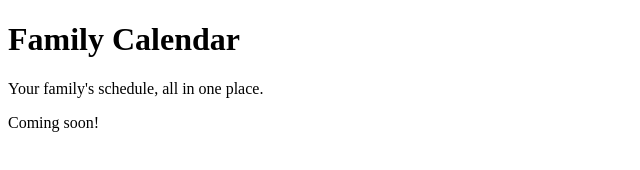
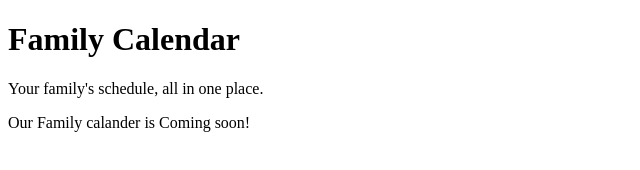
Before and after one commit to jeffroallenlucas-png/Family-calander, a plain HTML site: page Index.html in a window 1280 px wide. Shown: the whole page, without its empty margins (0-640 px from the left). Drawn offline with Linux system fonts and the light colour scheme.

Commit message:
Update Index.html

```diff
--- a/Index.html
+++ b/Index.html
@@ -9,6 +9,6 @@
 <body>
   <h1>Family Calendar</h1>
   <p>Your family's schedule, all in one place.</p>
-  <p>Coming soon!</p>
+  <p>Our Family calander is Coming soon!</p>
 </body>
 </html>
```
